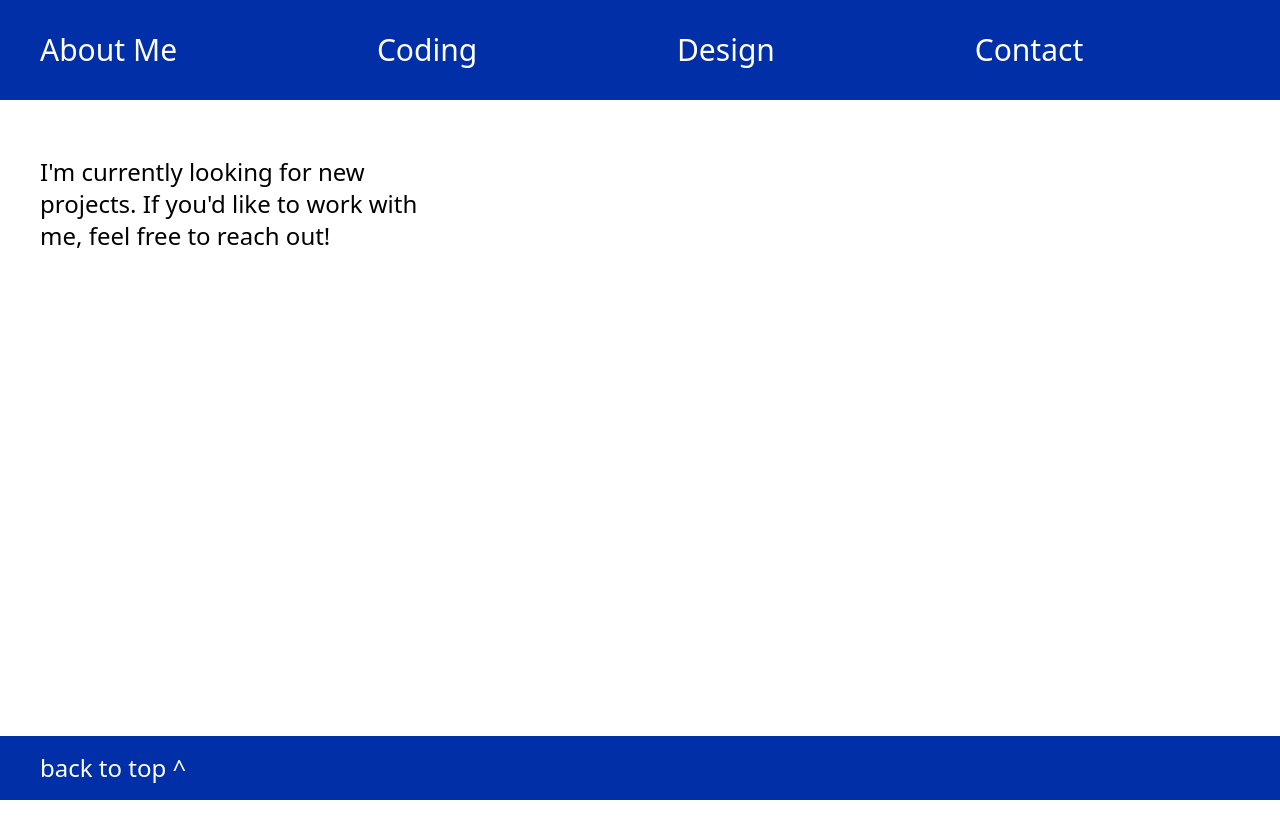
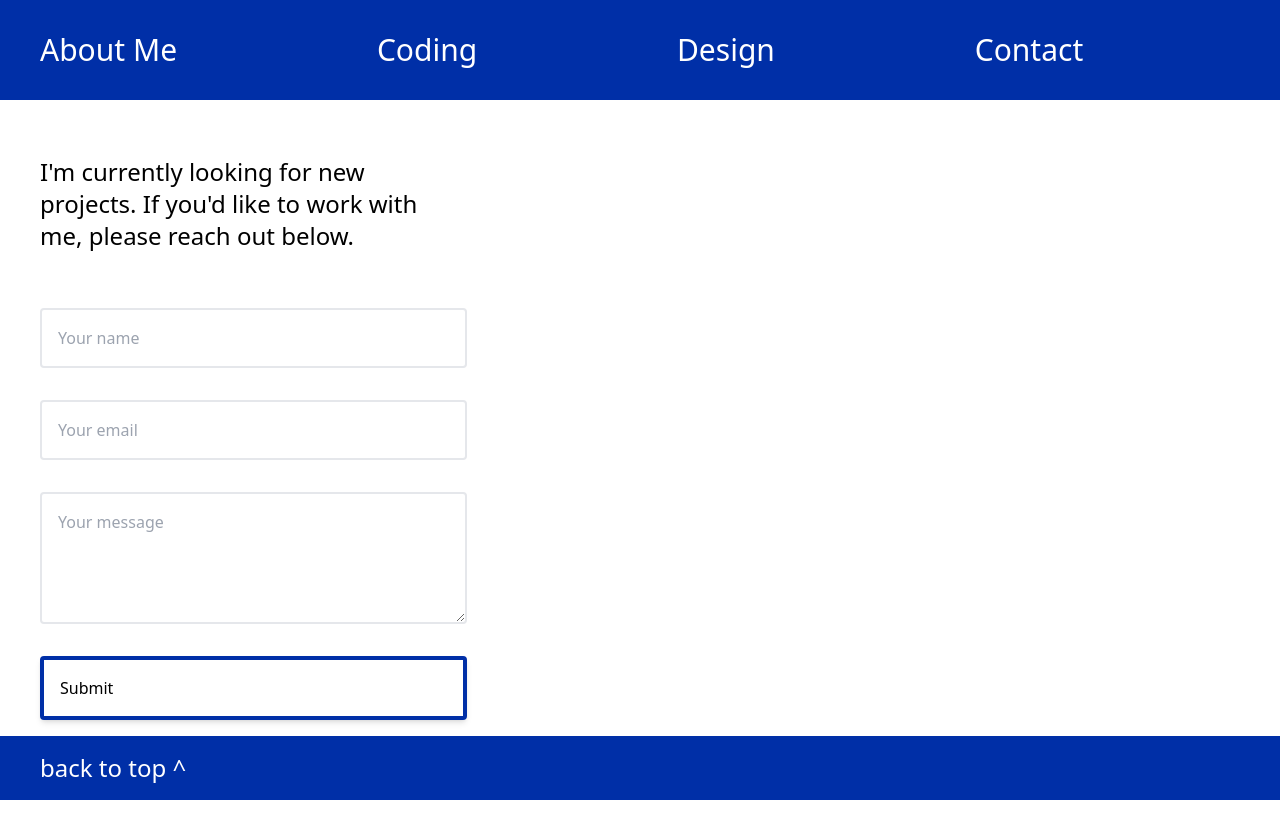
Before and after one commit to jackkershaw/portfolio, a React (Vite) app: page / in a window 1280 px wide. Both pictures are taken after a click on the element "Contact". Before the commit the page ends 800 px from the top, so only its background shows below. Built offline with nearby package versions, Linux system fonts and the light colour scheme.

Commit message:
edit contact form and update progress doc

```diff
--- a/src/contact.jsx
+++ b/src/contact.jsx
@@ -1,22 +1,25 @@
 function Contact() {
   return (
-    <div className="space-between mx-5 mb-10 flex flex-col py-10">
-      <p className="py-4 text-2xl lg:mx-5 lg:w-1/3">
-        I'm currently looking for new projects. If you'd like to work with me,
-        feel free to reach out!
-      </p>
-    </div>
-
-    /* <form action="https://formsubmit.co/jcode689@gmail.com" method="POST">
-        <h4>Want to send me a message? Get in touch below.</h4>
+    <div className="mb-10 pb-10">
+      <div className="space-between mx-5 mb-10 flex flex-col pt-10">
+        <p className="text-2xl  md:mx-5 md:py-4 lg:w-1/3">
+          I'm currently looking for new projects. If you'd like to work with me,
+          please reach out below.
+        </p>
+      </div>
+      <form
+        action="https://formsubmit.co/jcode689@gmail.com"
+        method="POST"
+        className="mx-5 flex flex-col space-y-2 border-black sm:w-1/3 md:mx-10"
+      >
         <input
           type="text"
           id="name"
           name="name"
           placeholder="Your name"
           required
+          className=" rounded border-2 p-4 focus:border-ykb focus:shadow-md"
         />
-        <br />
         <br />
         <input
           type="email"
@@ -24,24 +27,28 @@ function Contact() {
           name="email"
           placeholder="Your email"
           required
+          className=" rounded border-2 p-4  focus:border-ykb focus:shadow-md"
         />
-        <br />
         <br />
         <textarea
           id="message"
           name="message"
-          placeholder="How can I help?"
+          placeholder="Your message"
           required
           rows="4"
+          className=" rounded border-2 p-4 focus:border-ykb focus:shadow-md"
         ></textarea>
         <br />
-        <br />
-        <button type="submit" value="Submit">
+        <button
+          type="submit"
+          value="Submit"
+          className=" rounded border-4 border-ykb p-4 text-left shadow-md focus:border-ykb focus:shadow-md"
+        >
           Submit
         </button>
         <br />
-        <br />
-  </form> */
+      </form>
+    </div>
   );
 }
 
```
Also changed, not shown: 1 other file (tests, documents, lock files or other folders).
